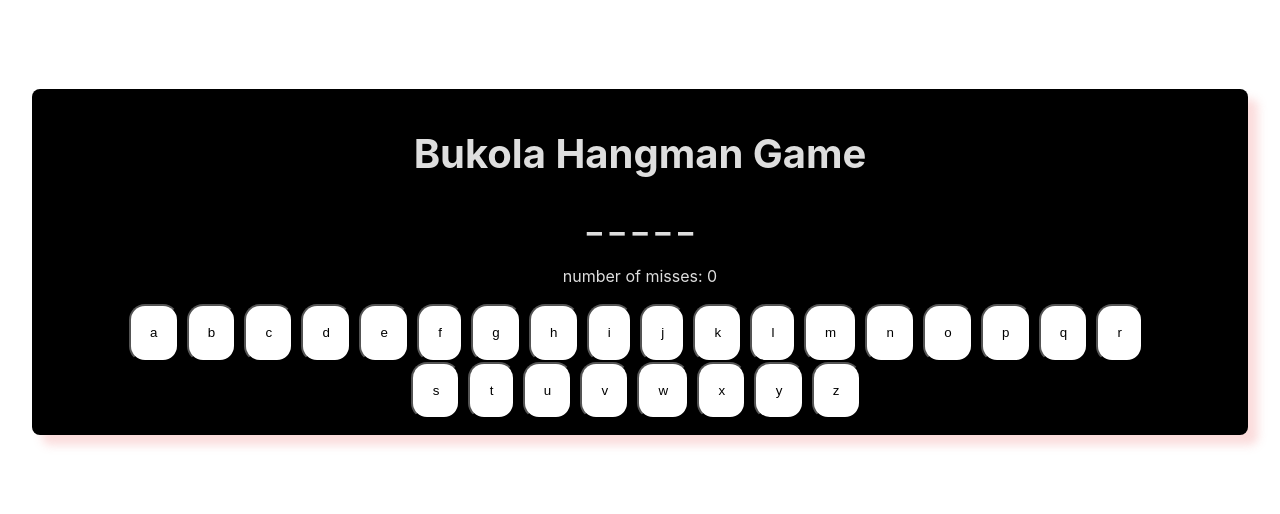
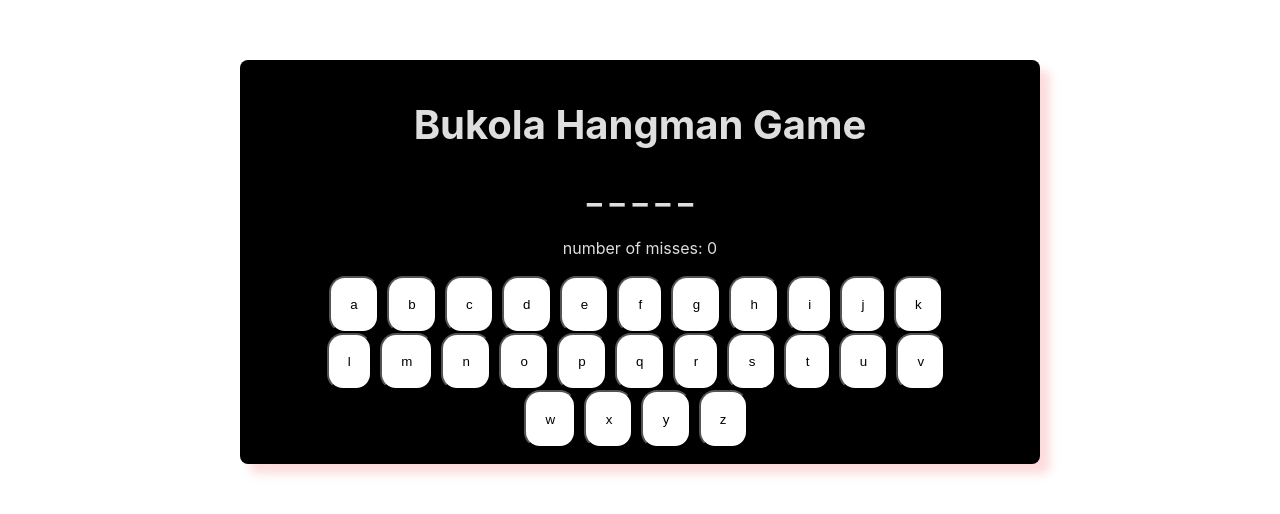
Before and after one commit to BukolaOmok/hangman-game, a React (Vite) app: page / in a window 1280 px wide. Shown: the part 138-652 px from the top of the page. Built offline with nearby package versions, Linux system fonts and the light colour scheme.

Commit message:
wrap code

```diff
--- a/src/App.css
+++ b/src/App.css
@@ -1,5 +1,5 @@
 #root {
-  max-width: 1280px;
+  max-width: 800px;
   margin: 0 auto;
   padding: 2rem;
   text-align: center;
```
